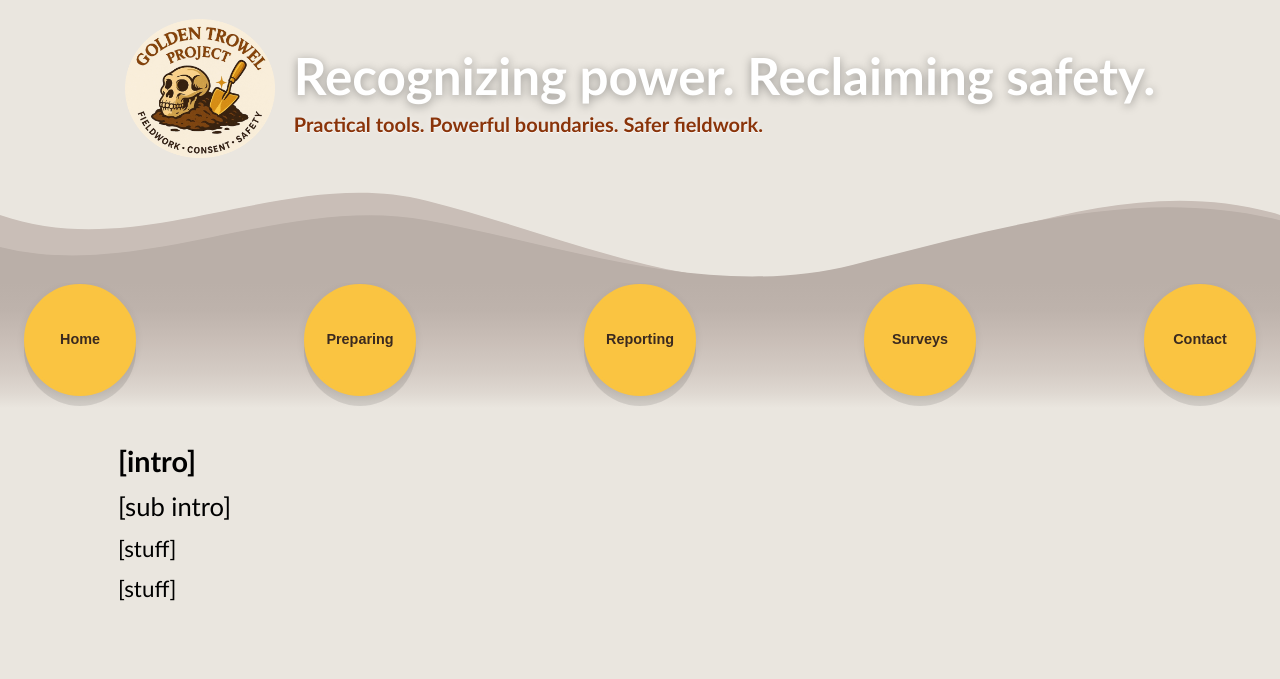
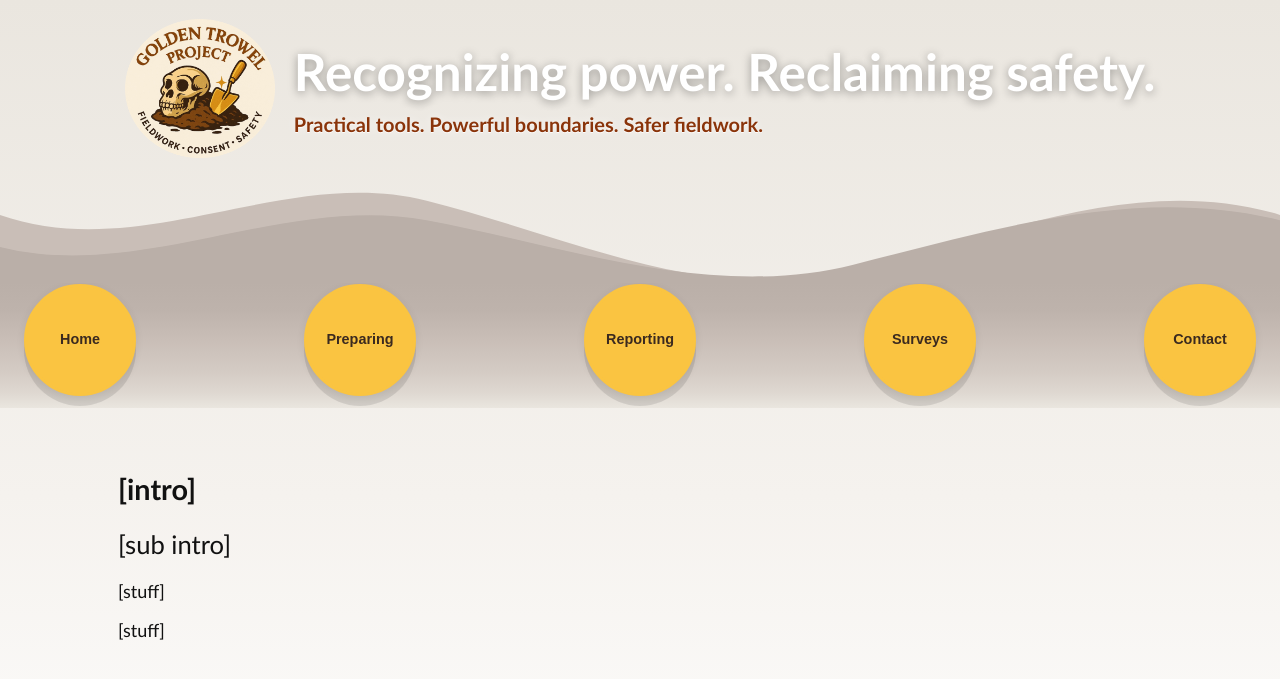
Before and after one commit to AnthroSafetyWarrior/GoldenTrowelProject, a Jekyll site: the page built from _pages/contact.html, in a window 1280 px wide. Shown: the top 679 px of the page. Built offline with Jekyll 4.4.1, drawn with Linux system fonts in a browser that asks for light colours.

Commit message:
updating name

```diff
--- a/_layouts/default.html
+++ b/_layouts/default.html
@@ -25,19 +25,51 @@
       --band-grad-top:#baafa8;
       --band-grad-mid:#cfc4bd;
       --band-grad-bottom:#eae6df;
+
+      /* circle lift (nudges buttons upward) */
+      --circle-lift: -8px;
+
+      /* responsive heading margins (only apply inside <main>) */
+      --h1-mt: clamp(20px, 3.2vw, 44px);
+      --h1-mb: clamp(12px, 1.8vw, 24px);
+      --h2-mt: clamp(18px, 2.8vw, 36px);
+      --h2-mb: clamp(10px, 1.6vw, 20px);
+      --h3-mt: clamp(16px, 2.4vw, 28px);
+      --h3-mb: clamp( 8px, 1.4vw, 16px);
     }
-/* Pull the buttons a bit closer to the crest */
-:root { --circle-lift: -8px; }              /* tweak: -6px … -14px */
-.circle-nav { transform: translateY(var(--circle-lift)); }
 
     /* ============== Base / Layout ============== */
     *,*::before,*::after{ box-sizing: border-box; }
     html,body{ height:100%; }
-/* ---------- Base ---------- */ *,
-*::before, *::after { box-sizing: border-box; } body { font-family: Calibri, sans-serif; background:#eae6df; margin:0; } img, svg, video { max-width:100%; height:auto; display:block; } h1{ font-size:clamp(1.8rem,5.5vw,2.4rem); margin:.2em 0; } h2{ font-size:clamp(1.6rem,4.5vw,1.8rem); margin:.3em 0 .4em; } h3{ font-size:clamp(1.4rem,4vw,1.6rem); margin:.25em 0 .4em; } p { font-size:clamp(1.2rem,2.8vw,1.4rem); margin:.6em 0; } main{ width:min(100%,1100px); margin-inline:auto; padding:clamp(16px,4vw,28px); }
+    body{
+      margin:0; color:var(--ink);
+      font-family: Calibri, system-ui, -apple-system, Segoe UI, Roboto, sans-serif;
+      background: linear-gradient(to bottom, #eae6df 0%, #f5f2ee 55%, #ffffff 100%);
+      background-attachment: fixed;
+    }
+    main{ width:min(100%, var(--maxw)); margin-inline:auto; padding:clamp(16px,4vw,28px); }
     img,svg,video{ max-width:100%; height:auto; display:block; }
     a{ color:var(--soil); text-decoration-thickness:.08em; text-underline-offset:.18em; }
     a:hover{ color:var(--logo-orange); }
+    p{ font-size:clamp(1rem,2.4vw,1.125rem); line-height:1.6; margin:.6em 0; }
+
+    /* ---------- Heading spacing (scoped to main so hero h1 is unchanged) ---------- */
+    main h1{
+      font-size: clamp(1.8rem, 5.5vw, 2.4rem);
+      line-height: 1.2;
+      margin: var(--h1-mt) 0 var(--h1-mb);
+    }
+    main h2{
+      font-size: clamp(1.6rem, 4.5vw, 1.8rem);
+      line-height: 1.25;
+      margin: var(--h2-mt) 0 var(--h2-mb);
+    }
+    main h3{
+      font-size: clamp(1.4rem, 4vw, 1.6rem);
+      line-height: 1.3;
+      margin: var(--h3-mt) 0 var(--h3-mb);
+    }
+    main h1 + p, main h2 + p, main h3 + p { margin-top: .4em; }
 
     /* ============== Header + Hero ============== */
     header.hero{
@@ -76,13 +108,12 @@
 
     /* ============== Crest waves above the band ============== */
     .hero-wave{ position:relative; }
-    .hero-wave svg{ margin-bottom:-6px; } /* tuck tighter to band */
+    .hero-wave svg{ margin-bottom:-8px; } /* tuck tighter to band */
 
     /* Gradient band (wraps the scroll nav) */
     .nav-gradient{
       margin-top:-18px;
       padding-top:0;
-  /* just a little real padding; shadows can overflow below */
       padding-bottom:0;
       min-height: clamp(110px, 8vw, 120px);
       position: relative;
@@ -92,28 +123,21 @@
         var(--wave-dark) 0%,
         color-mix(in srgb, var(--wave-dark) 75%, var(--wave-mid)) 22%,
         var(--wave-mid) 46%,
-    color-mix(in srgb, var(--wave-mid) 65%, #eae6dfff) 72%,
-    color-mix(in srgb, var(--wave-mid) 35%, #eae6dfff) 88%,
-    #eae6dfff 100%   /* ← match body’s background near this area */
+        color-mix(in srgb, var(--wave-mid) 65%, #eae6df) 72%,
+        color-mix(in srgb, var(--wave-mid) 35%, #eae6df) 88%,
+        #eae6df 100%
       );
     }
-
-
-/* (tiny tuck so the waves hug the band nicely) */
-.hero-wave svg{ margin-bottom:-8px; }
 
     /* ============== Scrollable Wave Nav (horizontal only) ============== */
     .wave-nav{
       position:relative; background:transparent;
       overflow-x:auto;
-      overflow-y:visible;           /* no vertical scrollbar inside the nav */
+      overflow-y:visible;
       -webkit-overflow-scrolling:touch;
-
-      /* Firefox scrollbar style */
       scrollbar-width: thin;
       scrollbar-color: rgba(0,0,0,.28) transparent;
     }
-    /* WebKit scrollbar (horizontal) */
     .wave-nav::-webkit-scrollbar{ height:10px; }
     .wave-nav::-webkit-scrollbar-track{ background:transparent; }
     .wave-nav::-webkit-scrollbar-thumb{
@@ -126,10 +150,10 @@
     .nav-gradient .wave{ display:none !important; } /* no inner sine */
 
     /* Circles layer */
-    .circle-nav{ position:absolute; inset:0; pointer-events:none; z-index:5; }
+    .circle-nav{ position:absolute; inset:0; pointer-events:none; z-index:5; transform: translateY(var(--circle-lift)); }
     .circle{
       position:absolute; pointer-events:auto;
-      --size: clamp(96px, 9.25vw, 112px); /* keep your preferred size range */
+      --size: clamp(96px, 9.25vw, 112px);
       width: var(--size); height: var(--size);
     }
     .circle-btn{
@@ -181,7 +205,7 @@
 
     /* (Optional) hub styles kept */
     .hub{ display:grid; gap:1.2rem; grid-template-columns: repeat(auto-fit, minmax(240px,1fr)); align-items:start; margin:clamp(12px,2vw,20px) auto; }
-    .hub-group{ background: #eae6dfff; border:1px solid color-mix(in srgb, var(--soil) 18%, transparent); border-radius:16px; padding:.9rem; box-shadow:0 2px 6px rgba(0,0,0,.05); }
+    .hub-group{ background:#eae6df; border:1px solid color-mix(in srgb, var(--soil) 18%, transparent); border-radius:16px; padding:.9rem; box-shadow:0 2px 6px rgba(0,0,0,.05); }
     .bubble{ width:100%; border-radius:999px; padding:.8rem 1rem; font-weight:800; background:var(--offwhite); color:var(--soil); border:2px solid color-mix(in srgb, var(--soil) 25%, transparent); transition:background .18s ease, color .18s ease, transform .18s ease, border-color .18s ease; min-height:44px; }
     .bubble:hover{ background:var(--logo-orange); color:#fff; transform:translateY(-2px); }
     .bubble:focus-visible{ outline:3px solid var(--accent); outline-offset:3px; }
@@ -291,7 +311,7 @@
 
     function setHeight(){
       const size = getCircleSize();
-      const h = Math.max(100, Math.round(size * 1.12));  // compact band
+      const h = Math.max(100, Math.round(size * 1.12));
       wrap.style.height = h + 'px';
     }
 
@@ -300,26 +320,15 @@
       const wrapW  = wrap.clientWidth;
       const count  = circles.length;
 
-  // Your constraints
-  const GAP_MIN = 120;     // min space between buttons
-  const GAP_MAX = 220;    // max space between buttons
-  const PAD_MIN = 24;     // min side padding
-
-  // 1) Try to fill the available width: compute a gap that would fit the row,
-  //    then clamp it to your min/max so accessibility stays consistent.
+      // Fit-to-width gap (then clamp), and centered row
       const gapFit = (wrapW - 2*PAD_MIN - count*size) / Math.max(1, (count - 1));
       const gap    = Math.max(GAP_MIN, Math.min(gapFit, GAP_MAX));
+      const rowW   = count*size + (count-1)*gap;
+      const pad    = Math.max(PAD_MIN, Math.floor((wrapW - rowW) / 2));
 
-  // 2) With the chosen gap, center the row by distributing leftover as side pad.
-  const rowWidth = count*size + (count-1)*gap;
-  const pad      = Math.max(PAD_MIN, Math.floor((wrapW - rowWidth) / 2));
+      const neededWidth = rowW + 2*pad;
+      track.style.width = Math.max(wrapW, neededWidth) + 'px';
 
-  // 3) If the viewport is too small, allow horizontal scroll by expanding the track.
-  const neededWidth = rowWidth + 2*pad;
-  const trackWidth  = Math.max(wrapW, neededWidth);
-  track.style.width = trackWidth + 'px';
-
-  // 4) Position circles
       const TOP = Math.max(2, Math.round(size * 0.08));
       circles.forEach((circleEl, i) => {
         const left = pad + i*(size + gap);
@@ -331,7 +340,6 @@
         if (btn && href) btn.onclick = () => { location.href = href; };
       });
     }
-
 
     setHeight(); draw();
     addEventListener('resize', () => { setHeight(); draw(); }, { passive:true });
```
Also changed, not shown: other parts of _layouts/default.html (+6 -14 lines), index.md (+1 -1 lines). Lines whose indentation alone changed are shown as unchanged.
